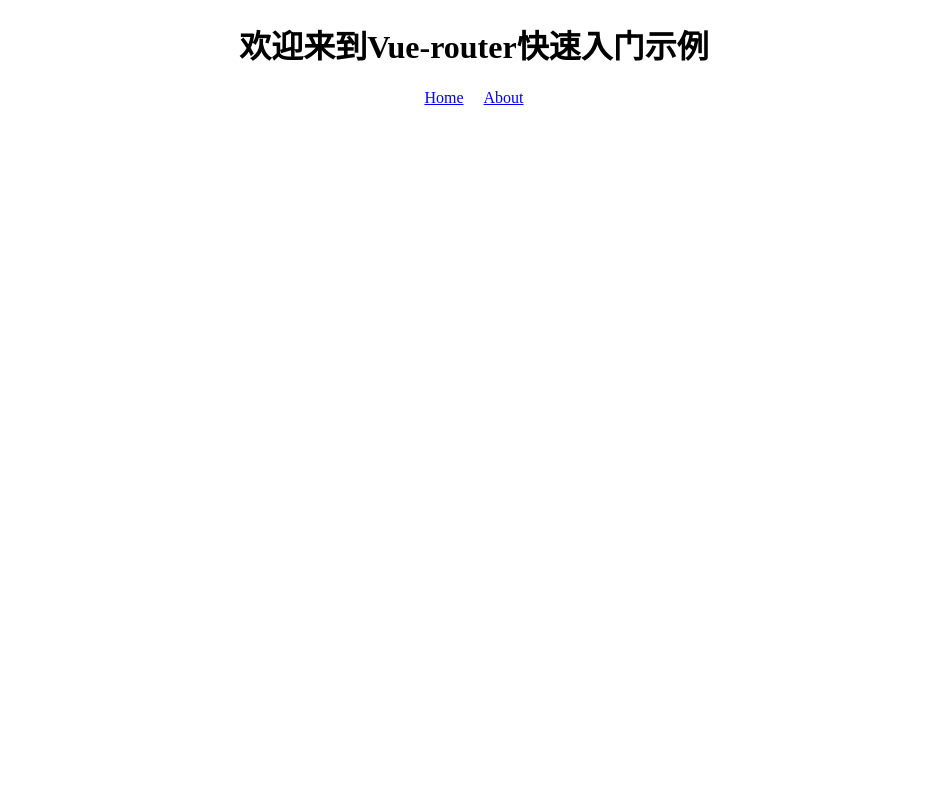
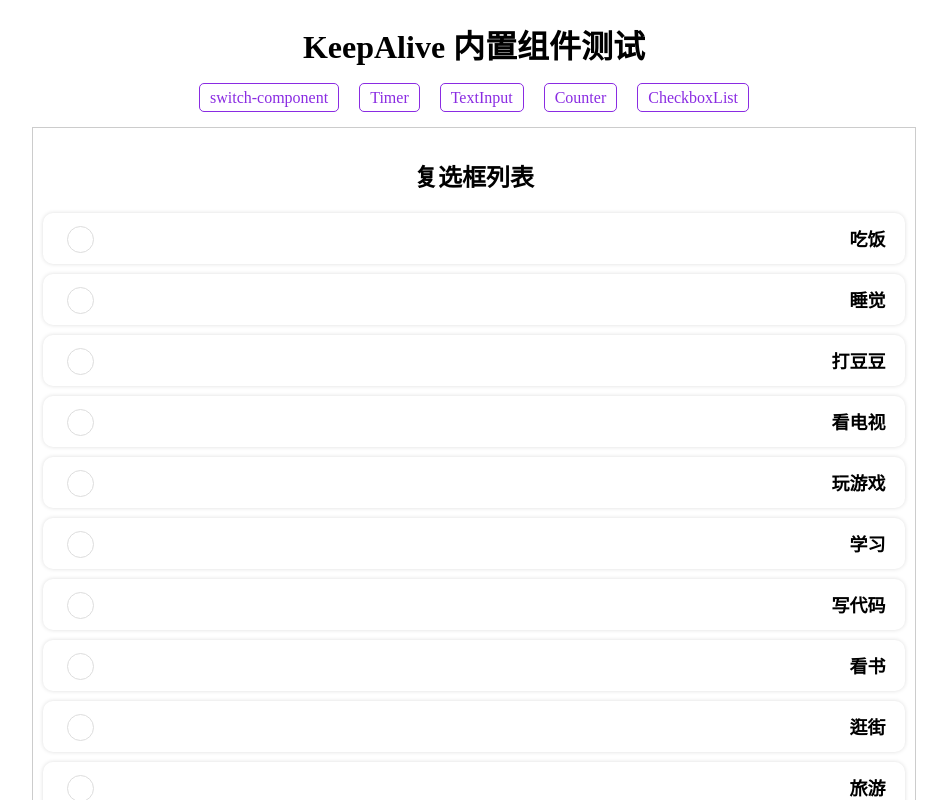
Before and after one commit to LvYuanWang/vue3_fast_entry, a Vue app: page /checkboxList in a window 1280 px wide. Shown: the top 800 px of the page, without its empty margins (166-1113 px from the left). Built offline with nearby package versions, Linux system fonts and the light colour scheme.

Commit message:
vue3 KeepAlive内置组件

```diff
--- a/src/App.vue
+++ b/src/App.vue
@@ -1,15 +1,49 @@
 <template>
   <div id="app">
-    <h1>欢迎来到Vue-router快速入门示例</h1>
+    <h1>KeepAlive 内置组件测试</h1>
     <nav>
-      <RouterLink to="/">Home</RouterLink>
-      <RouterLink to="/about">About</RouterLink>
+      <RouterLink to="/">switch-component</RouterLink>
+      <RouterLink to="/timer">Timer</RouterLink>
+      <RouterLink to="/textInput">TextInput</RouterLink>
+      <RouterLink to="/counter">Counter</RouterLink>
+      <RouterLink to="/checkboxList">CheckboxList</RouterLink>
     </nav>
-    <RouterView />
+    <div class="content-box">
+      <RouterView v-slot="{ Component }">
+        <!--
+        <keep-alive>
+          <component :is="Component" />
+        </keep-alive>
+        -->
+
+        <!-- 配置需要缓存哪些组件的状态 -->
+        <!-- 只对 include 内的组件缓存状态 -->
+        <!--
+        <keep-alive include="Timer,TextInput">
+          <component :is="Component" />
+        </keep-alive>
+        -->
+
+        <!-- 配置不需要缓存哪些组件的状态 -->
+        <!-- 对 exclude 内的组件不缓存状态 -->
+        <keep-alive exclude="Timer,TextInput">
+          <component :is="Component" />
+        </keep-alive>
+
+        <!-- 当缓存组件状态的数量大于 max 时删除缓存组件的第1个状态 -->
+        <!--
+        <keep-alive max="3">
+          <component :is="Component" />
+        </keep-alive>
+        -->
+      </RouterView>
+    </div>
   </div>
 </template>
 
-<script setup></script>
+<script setup>
+import { RouterView } from 'vue-router'
+</script>
 
 <style scoped>
 #app {
@@ -19,6 +53,17 @@
 }
 
 nav a {
-  padding: 0 10px;
+  padding: 5px 10px;
+  color: blueviolet;
+  text-decoration: none;
+  border: 1px solid blueviolet;
+  margin: 0 10px;
+  border-radius: 5px;
+}
+
+.content-box {
+  margin-top: 20px;
+  padding: 10px;
+  border: 1px solid #ccc;
 }
 </style>
--- /dev/null
+++ b/src/assets/main.css
@@ -0,0 +1,3 @@
+::-webkit-scrollbar {
+  display: none;
+}
--- a/src/main.js
+++ b/src/main.js
@@ -1,3 +1,4 @@
+import './assets/main.css'
 import { createApp } from 'vue'
 import App from './App.vue'
 import router from "@/router"
--- a/src/views/About.vue
+++ b/src/views/About.vue
@@ -1,6 +1,6 @@
 <template>
   <div class="about-container">
-    <h1>这是 About 页面</h1>
+    <h1>这是 About 组件页面</h1>
     <ShowBox>
       <template #title="{ title }">{{ title }}</template>
       <template #default="{ src }">
--- /dev/null
+++ b/src/views/CheckboxList.vue
@@ -0,0 +1,97 @@
+<template>
+  <div>
+    <h2>复选框列表</h2>
+    <ul>
+      <li v-for="item in checkboxData" :key="item.id">
+        <label :for="item.id">
+          <input :id="item.id" type="checkbox" v-model="item.checked" />
+          <b>{{ item.name }}</b>
+        </label>
+      </li>
+    </ul>
+  </div>
+</template>
+
+<script setup>
+import { ref } from 'vue'
+
+const checkboxData = ref([
+  { id: 1, name: '吃饭', checked: false },
+  { id: 2, name: '睡觉', checked: false },
+  { id: 3, name: '打豆豆', checked: false },
+  { id: 4, name: '看电视', checked: false },
+  { id: 5, name: '玩游戏', checked: false },
+  { id: 6, name: '学习', checked: false },
+  { id: 7, name: '写代码', checked: false },
+  { id: 8, name: '看书', checked: false },
+  { id: 9, name: '逛街', checked: false },
+  { id: 10, name: '旅游', checked: false },
+  { id: 11, name: '看电影', checked: false },
+  { id: 12, name: '听音乐', checked: false },
+  { id: 13, name: '跳舞', checked: false },
+  { id: 14, name: '唱歌', checked: false },
+  { id: 15, name: '画画', checked: false },
+  { id: 16, name: '写字', checked: false },
+  { id: 17, name: '健身', checked: false },
+  { id: 18, name: '跑步', checked: false },
+  { id: 19, name: '骑车', checked: false },
+  { id: 20, name: '游泳', checked: false },
+  { id: 21, name: '爬山', checked: false },
+  { id: 22, name: '滑雪', checked: false },
+  { id: 23, name: '滑板', checked: false },
+  { id: 24, name: '滑冰', checked: false },
+  { id: 25, name: '钓鱼', checked: false },
+  { id: 26, name: '植物', checked: false },
+  { id: 27, name: '养宠物', checked: false },
+  { id: 28, name: '养花', checked: false },
+])
+</script>
+
+<script>
+export default {
+  name: 'CheckboxList',
+}
+</script>
+
+<style scoped>
+ul {
+  user-select: none;
+  list-style: none;
+  padding: 0;
+}
+
+li {
+  font-size: 18px;
+  border-radius: 10px;
+  box-shadow: 0 0 4px #ddd;
+  margin-bottom: 10px;
+}
+
+li > label {
+  padding: 10px 20px;
+  display: flex;
+  align-items: center;
+  justify-content: space-between;
+  cursor: pointer;
+}
+
+input[type='checkbox'] {
+  width: 25px;
+  height: 25px;
+  appearance: none;
+}
+
+input[type='checkbox']::before {
+  content: '';
+  display: inline-block;
+  width: 25px;
+  height: 25px;
+  border: 1px solid #ddd;
+  border-radius: 50%;
+  margin-right: 10px;
+}
+
+input[type='checkbox']:checked::before {
+  background-color: #42b983;
+}
+</style>
--- /dev/null
+++ b/src/views/Counter.vue
@@ -0,0 +1,34 @@
+<template>
+  <div>
+    <h2>计数器</h2>
+    <p>当前计数：{{ count }}</p>
+    <button @click="count++">增加</button>
+  </div>
+</template>
+
+<script setup>
+import { ref } from 'vue'
+
+const count = ref(0)
+</script>
+
+<script>
+export default {
+  name: 'Counter',
+}
+</script>
+
+<style scoped>
+button {
+  padding: 10px 20px;
+  background-color: #42b983;
+  color: white;
+  border: none;
+  border-radius: 5px;
+  cursor: pointer;
+  margin: 0 10px;
+}
+button:hover {
+  background-color: #36a373;
+}
+</style>
--- a/src/views/Home.vue
+++ b/src/views/Home.vue
@@ -1,6 +1,6 @@
 <template>
   <div class="home-container">
-    <h1>这是 Home 页面</h1>
+    <h1>这是 Home 组件页面</h1>
     <div class="content-box">
       <Card>
         <template #header>
--- /dev/null
+++ b/src/views/SwitchComponent.vue
@@ -0,0 +1,37 @@
+<template>
+  <div>
+    <h2>Switch Component</h2>
+    <button @click="toggleComponent">switchComponent</button>
+    <component :is="currentComponent"></component>
+  </div>
+</template>
+
+<script setup>
+import { shallowRef } from 'vue'
+import Home from './Home.vue'
+import About from './About.vue'
+
+const currentComponent = shallowRef(Home)
+
+function toggleComponent() {
+  currentComponent.value = currentComponent.value === Home ? About : Home
+}
+</script>
+
+<script>
+export default {
+  name: 'SwitchComponent',
+}
+</script>
+
+<style scoped>
+button {
+  margin-bottom: 10px;
+  padding: 5px 10px;
+  background-color: #42b983;
+  color: #fff;
+  border: none;
+  border-radius: 5px;
+  cursor: pointer;
+}
+</style>
--- /dev/null
+++ b/src/views/TextInput.vue
@@ -0,0 +1,34 @@
+<template>
+  <div>
+    <h2>文本输入框</h2>
+    <input type="text" v-model="msg" />
+    <p>
+      输入的内容是：<b>{{ msg }}</b>
+    </p>
+  </div>
+</template>
+
+<script setup>
+import { ref } from 'vue'
+
+const msg = ref('')
+</script>
+
+<script>
+export default {
+  name: 'TextInput',
+}
+</script>
+
+<style scoped>
+input {
+  padding: 5px 10px;
+  border: none;
+  box-shadow: 0 0 4px #ddd;
+  border-radius: 5px;
+  margin: 0 10px;
+  outline: none;
+  width: 40%;
+  font-size: 20px;
+}
+</style>
--- /dev/null
+++ b/src/views/Timer.vue
@@ -0,0 +1,86 @@
+<template>
+  <div class="component">
+    <h1>计时器</h1>
+    <p>时间: {{ formattedTime }}</p>
+    <button @click="startTimer" :disabled="timerRunning">开始</button>
+    <button @click="stopTimer" :disabled="!timerRunning">停止</button>
+  </div>
+</template>
+
+<script setup>
+import { computed, onUnmounted, ref } from 'vue'
+
+const seconds = ref(0)
+const milliSeconds = ref(0)
+const timerRunning = ref(false)
+
+let timer
+
+function startTimer() {
+  if (!timerRunning.value) {
+    timerRunning.value = true
+    timer = setInterval(() => {
+      milliSeconds.value++
+      if (milliSeconds.value >= 100) {
+        milliSeconds.value = 0
+        seconds.value++
+      }
+    }, 10)
+  }
+}
+
+function stopTimer() {
+  if (timerRunning.value) {
+    timerRunning.value = false
+    clearInterval(timer)
+  }
+}
+
+const formattedTime = computed(() => {
+  const s = seconds.value.toString().padStart(2, '0')
+  const ms = milliSeconds.value.toString().padStart(2, '0')
+  return `${s}:${ms}`
+})
+
+onUnmounted(() => {
+  clearInterval(timer)
+})
+</script>
+
+<script>
+export default {
+  name: 'Timer',
+}
+</script>
+
+<style scoped>
+.component {
+  padding: 20px;
+  background-color: #fff;
+  border: 1px solid #ddd;
+  border-radius: 5px;
+  box-shadow: 0 2px 4px rgba(0, 0, 0, 0.1);
+}
+h1 {
+  color: #333;
+}
+p {
+  font-size: 1.5em;
+}
+button {
+  padding: 10px 20px;
+  background-color: #42b983;
+  color: white;
+  border: none;
+  border-radius: 5px;
+  cursor: pointer;
+  margin: 0 10px;
+}
+button:hover {
+  background-color: #36a373;
+}
+button:disabled {
+  background-color: #ccc;
+  cursor: not-allowed;
+}
+</style>
```
Also changed, not shown: jsconfig.json (+2 -7 lines), src/router/index.js (+10 -4 lines).
